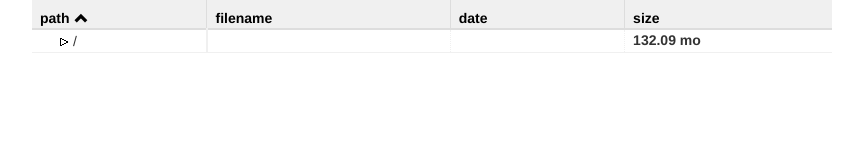
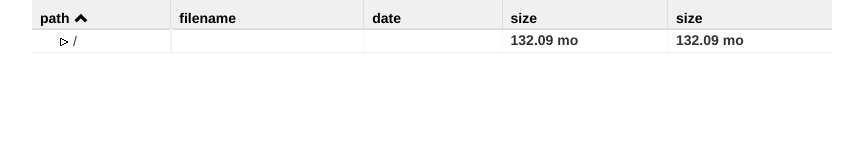
Before and after one commit to dubzzz/js-tools, a website: page example/hierarchy-table.html in a window 1280 px wide. Shown: the whole page, without its empty margins (38-901 px from the left). Drawn offline with nearby package versions, Linux system fonts and the light colour scheme.

Commit message:
[hierarchy] Bug when multiple columns with settings share same class
aggregation was also bugged because it forgot to call register on
aggregated node causing an absence of settings in aggregated nodes

```diff
--- a/example/hierarchy-table.html
+++ b/example/hierarchy-table.html
@@ -206,7 +206,7 @@
 			var resizable1 = new ResizableTable($table);
 			function buildHierarchyTable(rawdata, $table) {
 				var known_paths = {};
-				var items_labels = ["path", "filename", "date", "size"];
+				var items_labels = ["path", "filename", "date", "size", "size"];
 				var data = new Array();
 				for (var i = 0 ; i != rawdata.length ; ++i) {
 					var d = rawdata[i];
@@ -222,6 +222,10 @@
 				}
 				properties[0].withTitleUpdate();
 				properties[3]
+						.withSettings(__HierarchySizeItem__settings)
+						.withTitleUpdate()
+						.fromString(window.location.hash.substr(1));
+				properties[4]
 						.withSettings(__HierarchySizeItem__settings)
 						.withTitleUpdate()
 						.fromString(window.location.hash.substr(1));
--- a/js/hierarchy-table.js
+++ b/js/hierarchy-table.js
@@ -61,8 +61,8 @@ Array.prototype.findAtLevel = function(row, level)
 
 function HierarchyItem(data) {
 	this.data = data;
-	var _hierarchy = undefined;
-	var _column_id = -1;
+	this._hierarchy = undefined;
+	this._column_id = -1;
 
 	// -1 means this < other
 	//  1 means this > other
@@ -99,14 +99,16 @@ function HierarchyItem(data) {
 	};
 
 	// Called by the hierarchy table in order to mark its ownership
+	//this.register = undefined;
 	this.register = function(hierarchy, column_id) {
-		_hierarchy = hierarchy;
-		_column_id = column_id;
+		this._hierarchy = hierarchy;
+		this._column_id = column_id;
 	};
 
 	// Return setting's value associated to the setting_key given as a parameter
+	///this.getSettingValue = undefined;
 	this.getSettingValue = function(setting_key) {
-		return _hierarchy.getSettingValue(_column_id, setting_key);
+		return this._hierarchy.getSettingValue(this._column_id, setting_key);
 	};
 }
 
@@ -209,6 +211,9 @@ function HierarchyList(children) {
 			}
 			if (aggregated_node === undefined) {
 				break;
+			}
+			else {
+				aggregated_node.register(this.children[i]._hierarchy, this.children[i]._column_id);
 			}
 		}
 		return aggregated_node ? aggregated_node.display() : "";
@@ -551,6 +556,9 @@ function HierarchyRow(data, _parent, level, contextMenuCallbacks) {
 				}
 				if (aggregated === undefined) {
 					break;
+				}
+				else {
+					aggregated.register(base_elts[j].data[i]._hierarchy, base_elts[j].data[i]._column_id);
 				}
 			}
 			self.data[i] = aggregated;
```
